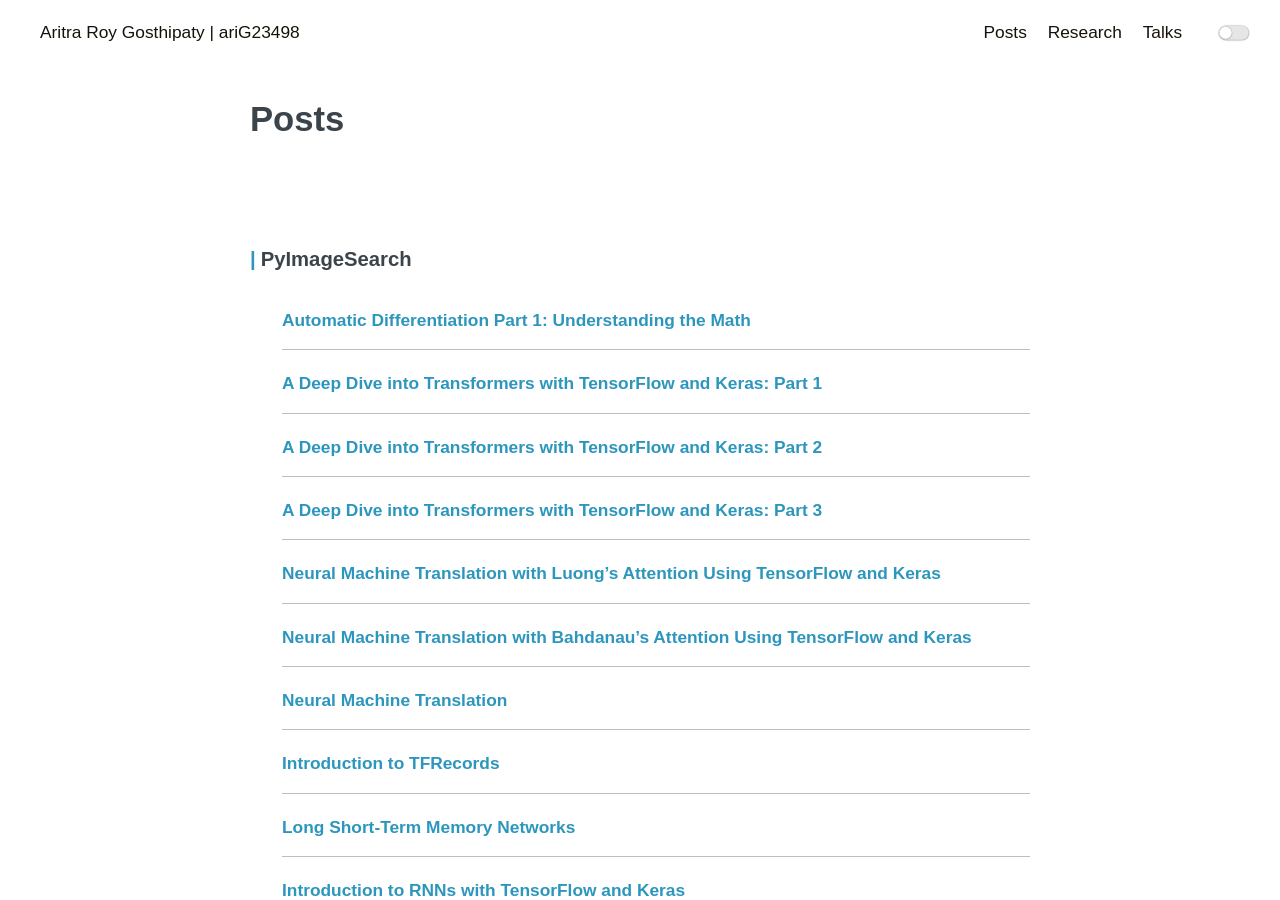
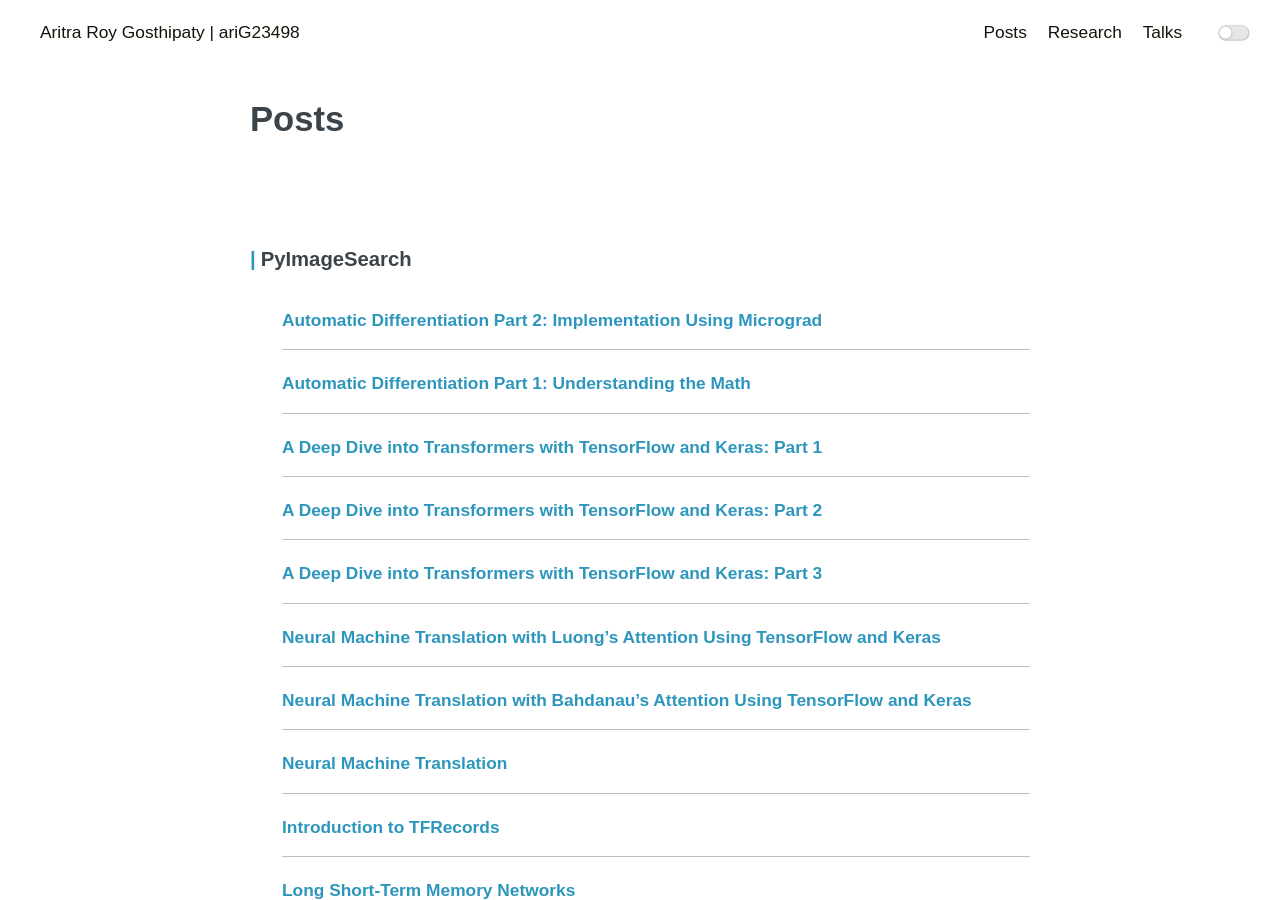
Before and after one commit to ariG23498/ariG23498.github.io, a Jekyll site: the page built from blogs.md, in a window 1280 px wide and 900 px high. Built offline with Jekyll 4.4.1, drawn with Linux system fonts in a browser that asks for light colours.

Commit message:
Update blogs.md

```diff
--- a/blogs.md
+++ b/blogs.md
@@ -9,6 +9,9 @@ permalink: /posts
     <div class="post-wrap archive">
 
         <h3>PyImageSearch</h3>
+        <article class="archive-item">
+                <a class="archive-item-link" href="https://pyimagesearch.com/2022/12/26/automatic-differentiation-part-2-implementation-using-micrograd/" target="_blank" rel="noopener noreferrer">Automatic Differentiation Part 2: Implementation Using Micrograd</a>
+        </article>
         <article class="archive-item">
                 <a class="archive-item-link" href="https://pyimagesearch.com/2022/12/05/automatic-differentiation-part-1-understanding-the-math/" target="_blank" rel="noopener noreferrer">Automatic Differentiation Part 1: Understanding the Math</a>
         </article>
```
